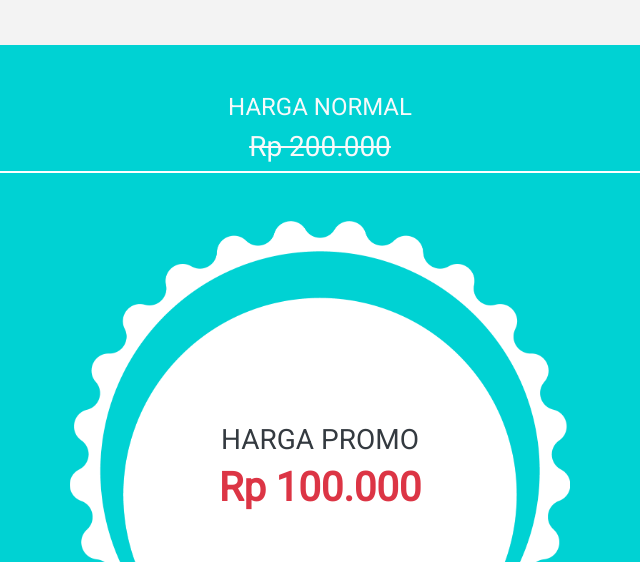
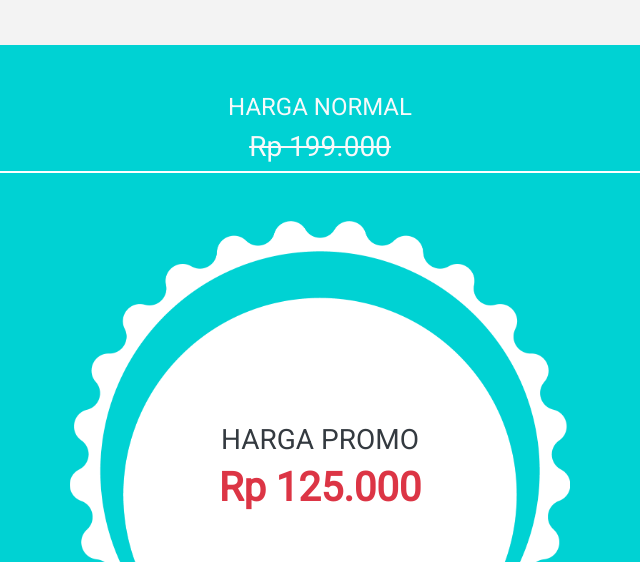
Before and after one commit to ahmad-Rizky/ahmad-Rizky.github.io, a plain HTML site: page index.html in a window 1280 px wide. Shown: the part 3261-3823 px from the top of the page, 320-960 px from the left. Drawn offline with nearby package versions, Linux system fonts and the light colour scheme.

Commit message:
ubah harga

```diff
--- a/index.html
+++ b/index.html
@@ -133,7 +133,7 @@
         <div class="row justify-content-center align-items-center text-center mt-5 text-light">
             <div class="col-md-12 mt-5 wow animate__animated animate__fadeIn" data-wow-delay="0.2s">
                 <h4>HARGA NORMAL</h4>
-                <h3 class="harganormal">Rp 200.000</h3>
+                <h3 class="harganormal">Rp 199.000</h3>
             </div>
 
             <div class="divider3 col-11 wow animate__animated animate__fadeIn" data-wow-delay="0.2s">
@@ -141,7 +141,7 @@
 
             <div class="hargapromo mt-5 text-dark wow animate__animated animate__fadeIn" data-wow-delay="0.2s">
                 <h3>HARGA PROMO</h3>
-                <h1 class=" text-danger font-weight-bolder">Rp 100.000</h1>
+                <h1 class=" text-danger font-weight-bolder">Rp 125.000</h1>
             </div>
         </div>
     </div>
```
